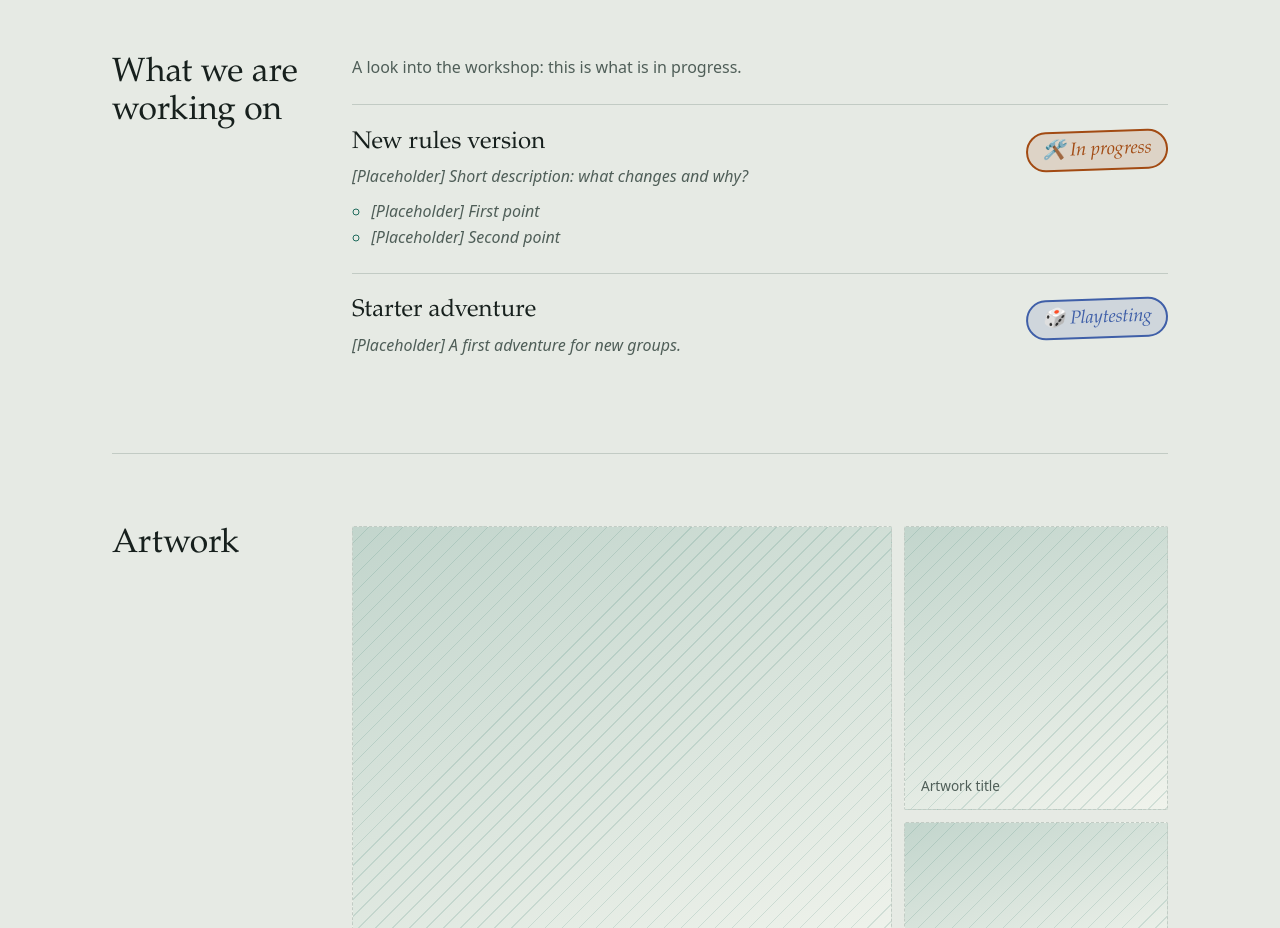
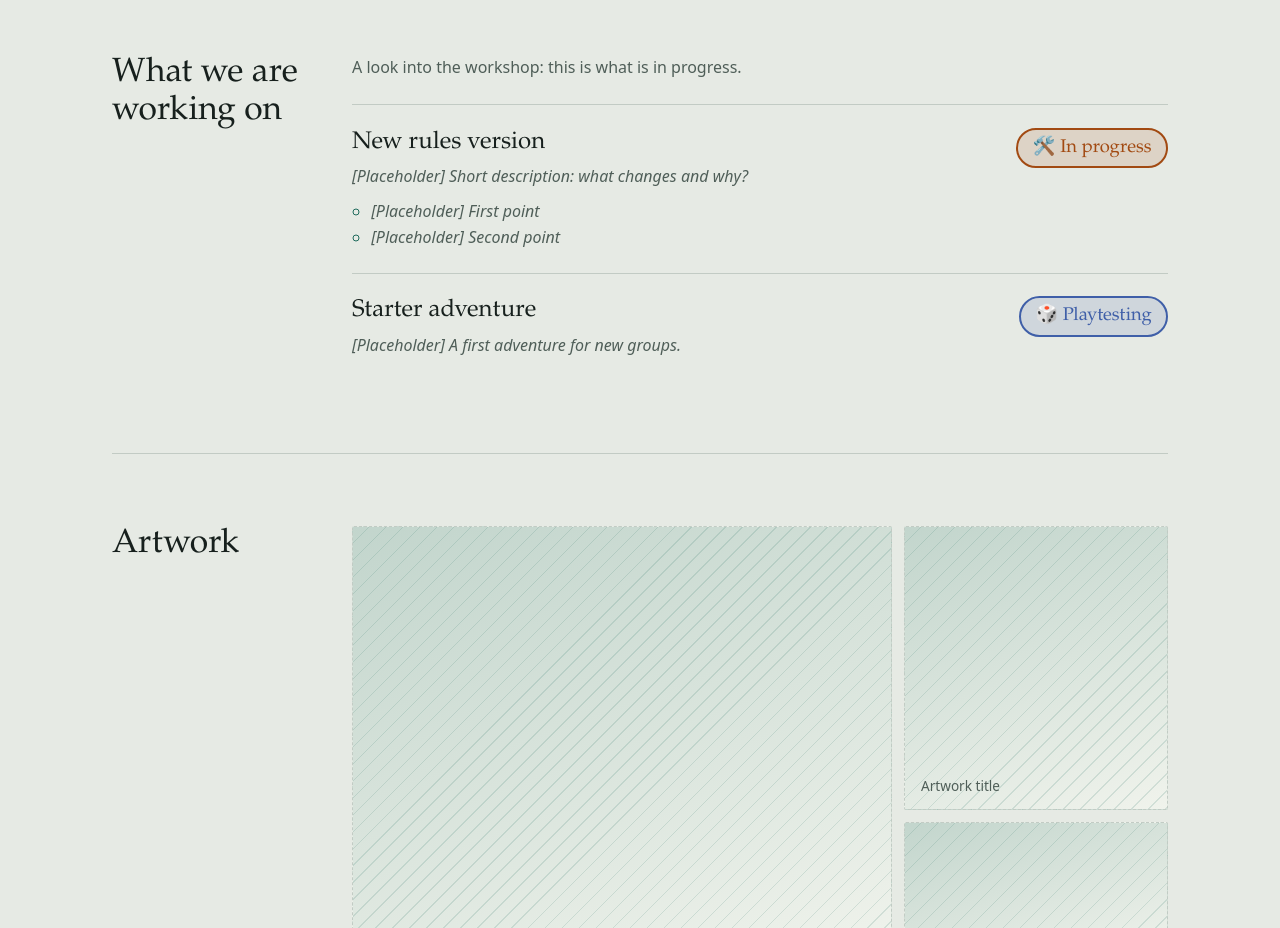
Before and after one commit to kleos-pnp/game, a plain HTML site: page index.html in a window 1280 px wide. Shown: the part 1120-2048 px from the top of the page. Drawn offline with Linux system fonts and the light colour scheme.

Commit message:
DEV made status more boring

```diff
--- a/style.css
+++ b/style.css
@@ -214,10 +214,9 @@ a:focus-visible, button:focus-visible {
   border-radius: 999px;
   background: color-mix(in srgb, var(--tone) 14%, transparent);
   color: var(--tone);
-  font: italic 400 1.15rem/1.2 var(--display);
+  font: 400 1.15rem/1.2 var(--display);
   text-align: center;
   white-space: nowrap;
-  transform: rotate(-2deg);
   transform-origin: right center;
 }
 .status.hot  { --tone: var(--hot); }
```
